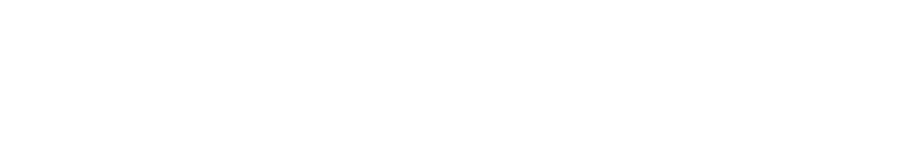
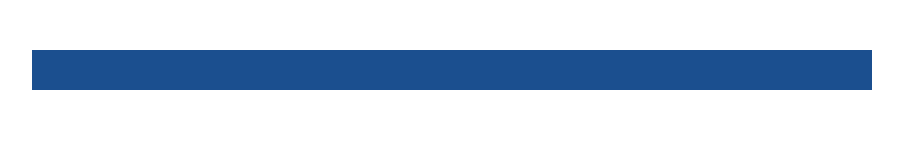
Before and after one commit to JanczakM/learning-git-2, a plain HTML site: page index.html in a window 1280 px wide. Shown: the whole page, without its empty margins (188-1091 px from the left). Drawn offline with Linux system fonts and the light colour scheme.

Commit message:
Add container and its styles

```diff
--- a/css/style.css
+++ b/css/style.css
@@ -3,3 +3,11 @@ body {
   padding: 0;
   background-color: white;
 }
+
+.container {
+  max-width: 800px;
+  background-color: #1b4f8f;
+  color: white;
+  padding: 20px;
+  margin: 50px auto;
+}
--- a/index.html
+++ b/index.html
@@ -7,5 +7,7 @@
         <link rel="stylesheet" href="css/style.css">
     </head>
     <body>
+        <div class="container">
+        </div>
     </body>
 </html>
```
